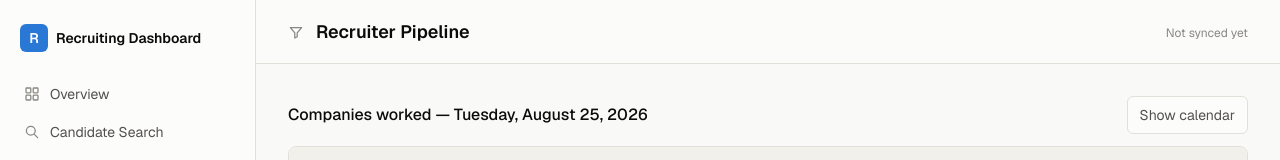
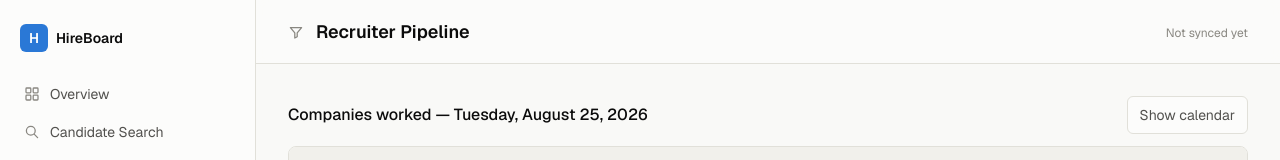
Before and after one commit to Gopirgukt/Masterdata, a Next.js app: page /dashboard/pipeline in a window 1280 px wide. Shown: the top 160 px of the page. Built offline with nearby package versions, Linux system fonts and the light colour scheme; no server answers; the database is empty.

Commit message:
Rename app to HireBoard
Updates the sidebar logo/label and the page title metadata.

```diff
--- a/app/layout.tsx
+++ b/app/layout.tsx
@@ -13,7 +13,7 @@ const geistMono = Geist_Mono({
 });
 
 export const metadata: Metadata = {
-  title: "Recruiting Master Dashboard",
+  title: "HireBoard",
   description: "Recruiting pipeline dashboard backed by Supabase",
 };
 
--- a/components/Sidebar.tsx
+++ b/components/Sidebar.tsx
@@ -10,8 +10,8 @@ export function Sidebar() {
   return (
     <nav className="fixed inset-y-0 left-0 w-64 shrink-0 border-r border-line bg-surface py-6 flex flex-col overflow-y-auto">
       <div className="flex items-center gap-2 px-5 mb-6">
-        <span className="flex h-7 w-7 items-center justify-center rounded-md bg-accent text-accent-ink text-sm font-semibold">R</span>
-        <span className="text-sm font-semibold text-ink">Recruiting Dashboard</span>
+        <span className="flex h-7 w-7 items-center justify-center rounded-md bg-accent text-accent-ink text-sm font-semibold">H</span>
+        <span className="text-sm font-semibold text-ink">HireBoard</span>
       </div>
       <ul className="flex flex-col gap-0.5 px-3">
         {NAV_ITEMS.map((item) => {
```
